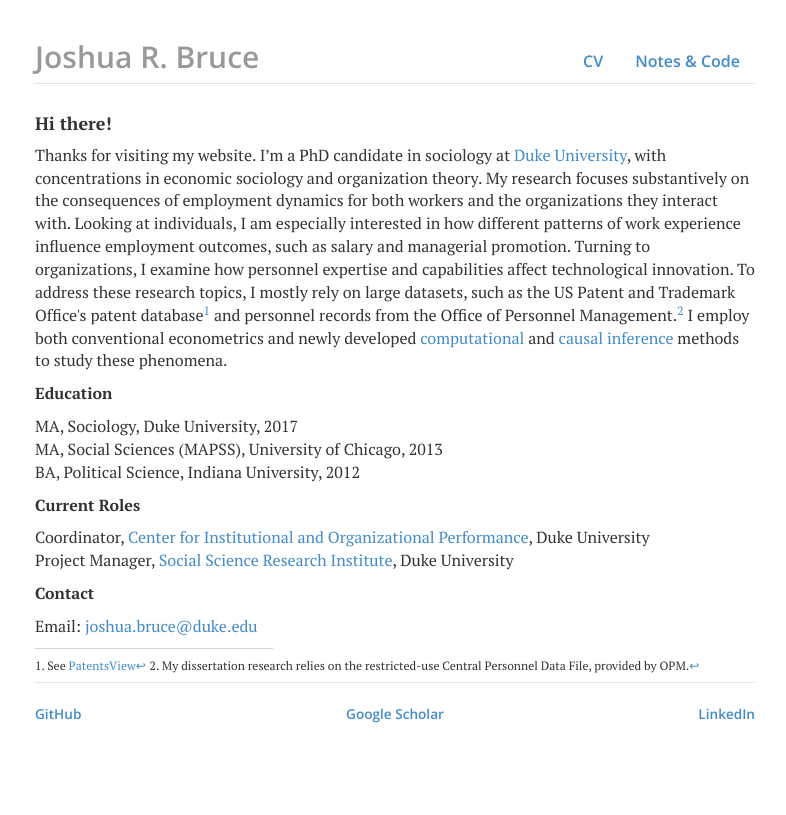
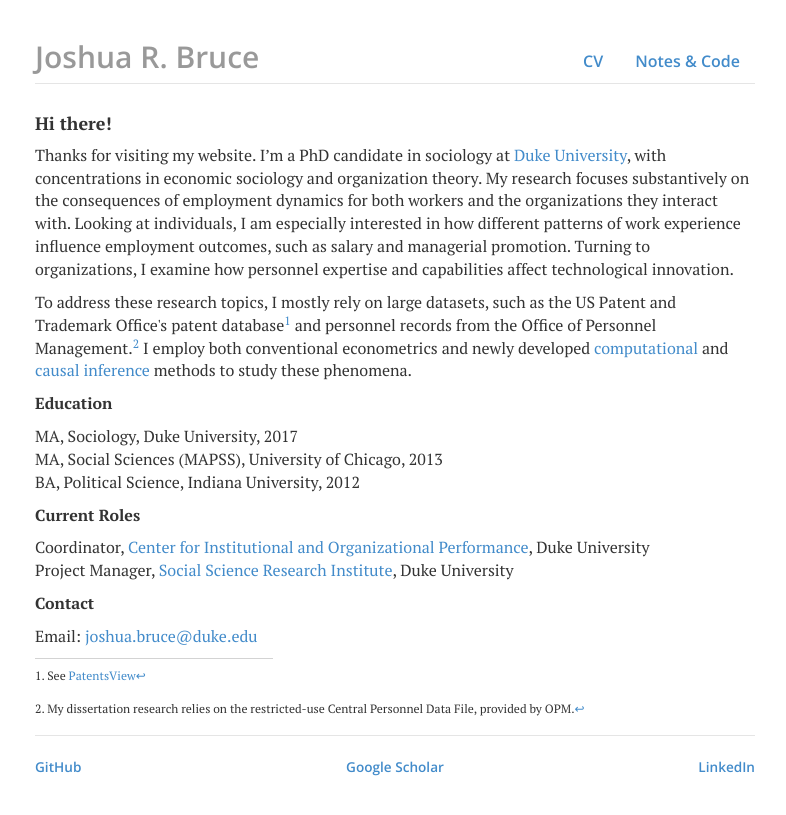
Before and after one commit to joshuarbruce/joshuarbruce.github.io, a Jekyll site: the page built from index.html, in a window 1280 px wide. Shown: the top 815 px of the page, without its empty margins (245-1031 px from the left). Built offline with Jekyll 4.4.1, drawn with Linux system fonts in a browser that asks for light colours; nearby versions of some CDN libraries.

Commit message:
update index

```diff
--- a/index.html
+++ b/index.html
@@ -4,8 +4,8 @@
 ---
 <div class="blurb">
 	<h4>Hi there!</h4>
-	<p>Thanks for visiting my website. I’m a PhD candidate in sociology at <a href="http://sociology.duke.edu/" target="_blank">Duke University</a>, with concentrations in economic sociology and organization theory. My research focuses substantively on the consequences of employment dynamics for both workers and the organizations they interact with. Looking at individuals, I am especially interested in how different patterns of work experience influence employment outcomes, such as salary and managerial promotion. Turning to organizations, I examine how personnel expertise and capabilities affect technological innovation.
-
+	<p>Thanks for visiting my website. I’m a PhD candidate in sociology at <a href="http://sociology.duke.edu/" target="_blank">Duke University</a>, with concentrations in economic sociology and organization theory. My research focuses substantively on the consequences of employment dynamics for both workers and the organizations they interact with. Looking at individuals, I am especially interested in how different patterns of work experience influence employment outcomes, such as salary and managerial promotion. Turning to organizations, I examine how personnel expertise and capabilities affect technological innovation.</p>
+    <p>
     To address these research topics, I mostly rely on large datasets, such as the US Patent and Trademark Office's patent database<sup><a href="#fn1" id="ref1">1</a></sup> and personnel records from the Office of Personnel Management.<sup><a href="#fn2" id="ref1">2</a></sup> I employ both conventional econometrics and newly developed <a href="https://en.wikipedia.org/wiki/Computational_sociology" target="_blank">computational</a> and <a href="https://arxiv.org/pdf/1003.2619v1.pdf" target="_blank">causal inference</a> methods to study these phenomena.</p>
 
     <p><b>Education</b></p>
@@ -26,7 +26,7 @@
     <!-- divider line -->
     <p class="pull-left"><div style="height: 1px; background-color:lightgrey; width:33%; margin-top: 10px; margin-bottom: 10px"></div></p>
     <!-- footnotes -->
-    <sup id="fn1">1. See <a href="http://www.patentsview.org/" target="_blank">PatentsView</a><a href="#ref1" title="Jump back to footnote 1 in the text.">↩</a></sup>
-    <sup id="fn2">2. My dissertation research relies on the restricted-use Central Personnel Data File, provided by OPM.<a href="#ref2" title="Jump back to footnote 2 in the text.">↩</a></sup>
+    <p><sup id="fn1">1. See <a href="http://www.patentsview.org/" target="_blank">PatentsView</a><a href="#ref1" title="Jump back to footnote 1 in the text.">↩</a></sup></p>
+    <p><sup id="fn2">2. My dissertation research relies on the restricted-use Central Personnel Data File, provided by OPM.<a href="#ref2" title="Jump back to footnote 2 in the text.">↩</a></sup></p>
 
 </div><!-- /.blurb -->
```
